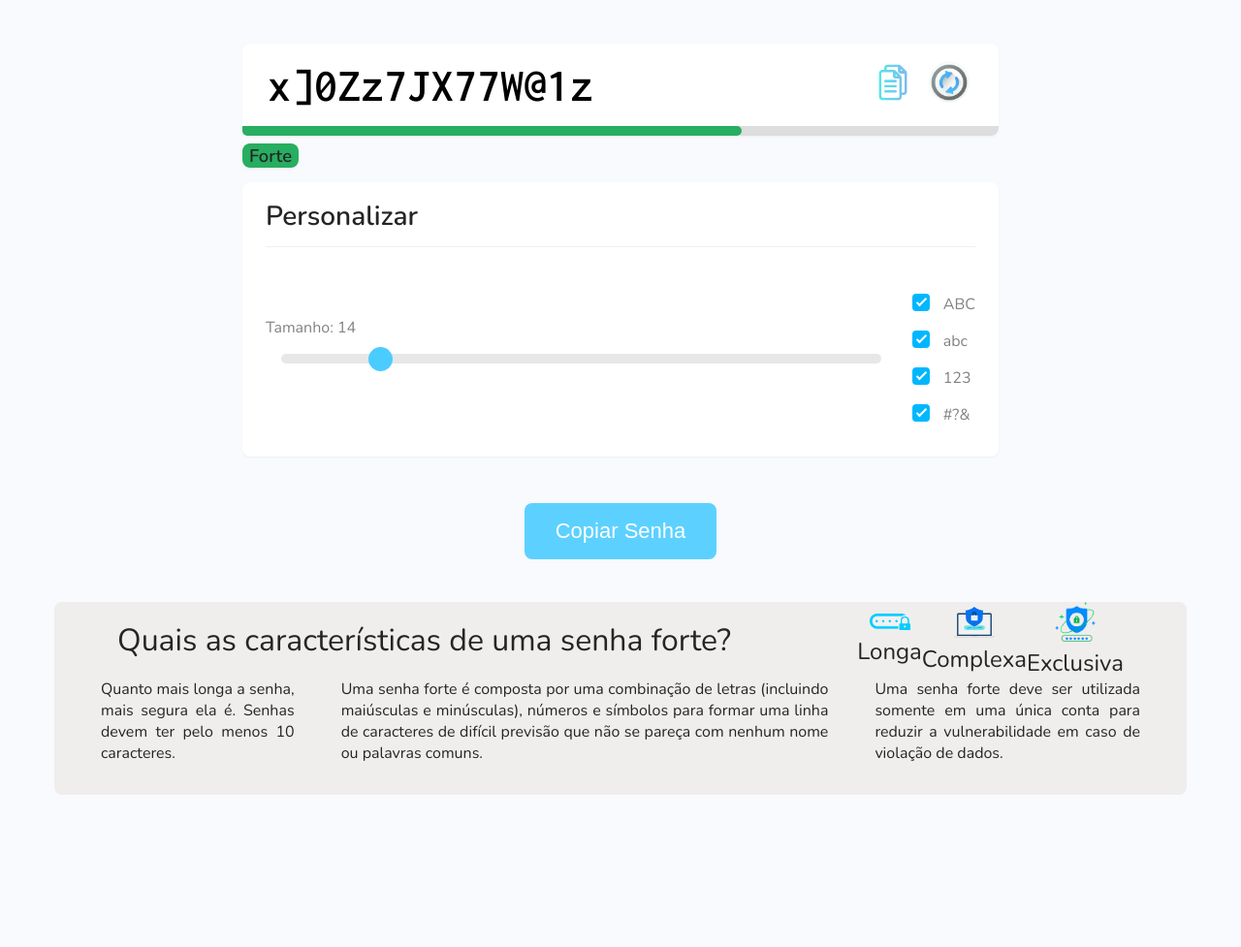
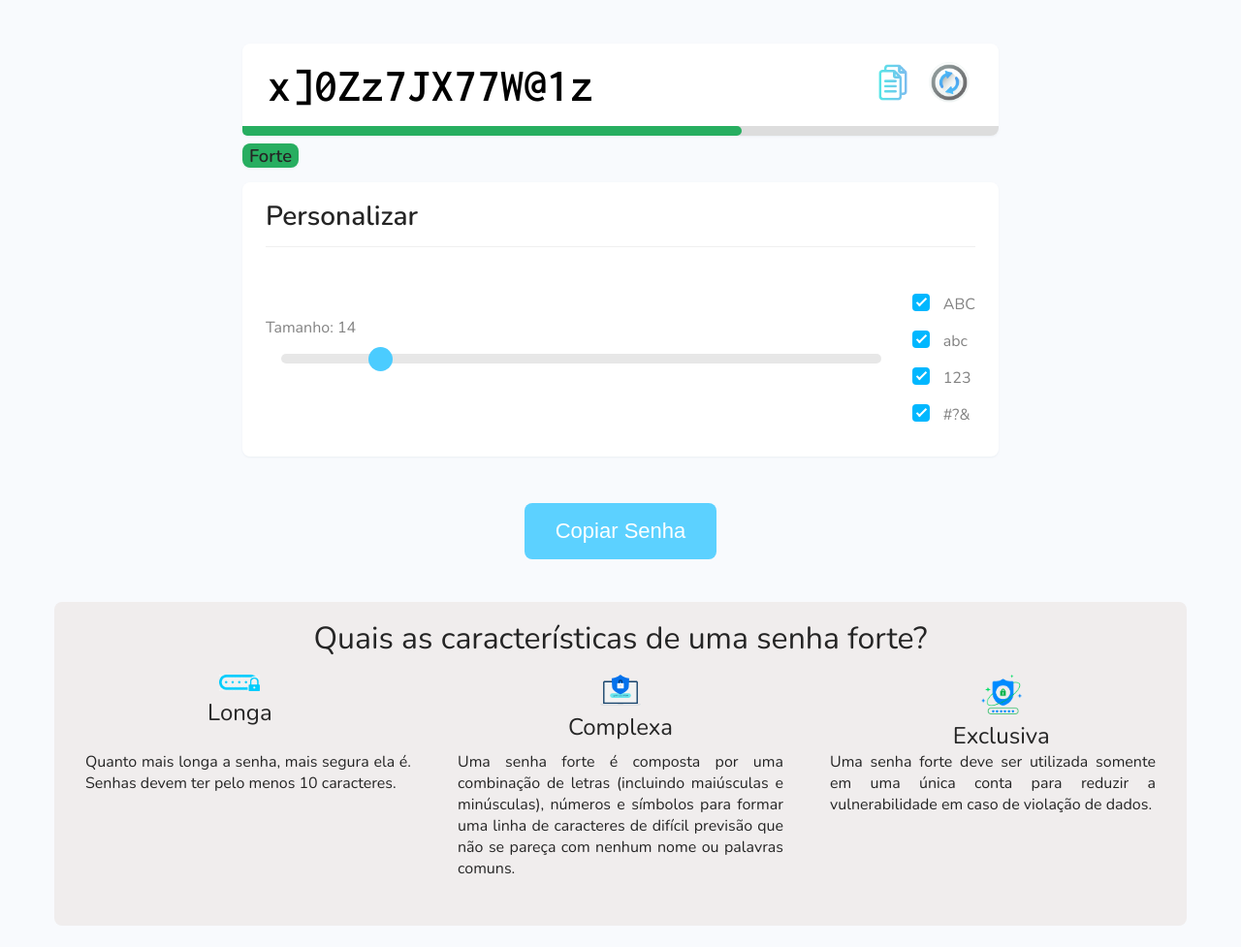
Before and after one commit to GabrielNeoX3/projeto-gerador-de-senha-neox3, a plain HTML site: page index.html in a window 1280 px wide. Shown: the part 94-1071 px from the top of the page at 97% size. Before the commit the page ends 958 px from the top, so only its background shows below. Drawn offline with nearby package versions, Linux system fonts and the light colour scheme.

Commit message:
Update style.css

```diff
--- a/src/css/style.css
+++ b/src/css/style.css
@@ -259,9 +259,7 @@ main {
 }
 
 .container-respostas {
-    display: flex;
-    flex-direction: row;
-    flex-wrap: wrap;
+    display: inline-block;
     align-content: center;
     justify-content: space-around;
     align-items: center;
@@ -271,19 +269,19 @@ main {
     border-radius: 8px;
     margin-left: 1rem;
     margin-right: 1rem;
-    padding-bottom: 2rem;
 }
 .container-respostas-1 {
-    display:flex;
-    justify-content: space-around;
-    align-items: center;
+    display: grid;
+    grid-template-columns: repeat(3, 1fr);
+    gap: 10px;
     text-align: center;
 }
 .container-respostas-2 {
-    display: flex;
-    justify-content:space-around ;
-    align-items: baseline;
+    display: grid;
+    grid-template-columns: repeat(3, 1fr);
+    gap: 10px;
     text-align: justify;
     gap: 3rem;
-    margin-left: 3rem;
+    margin-left: 2rem;
+    margin-right: 2rem;
 }
```
